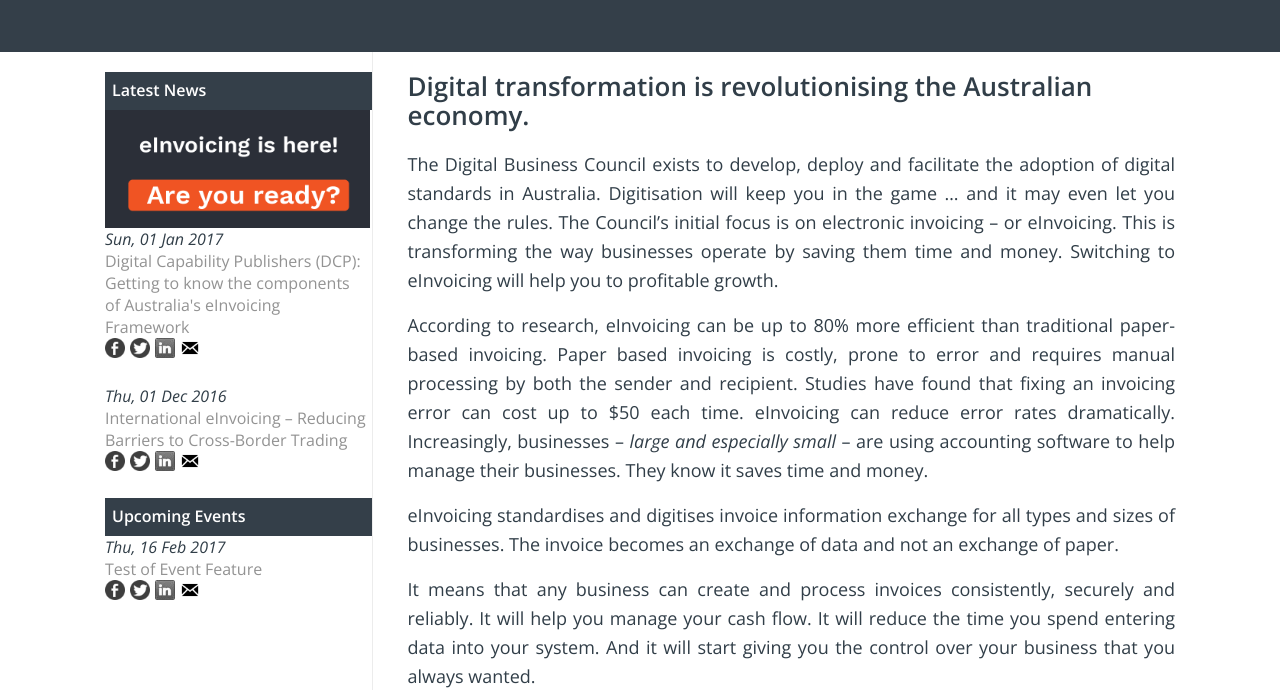
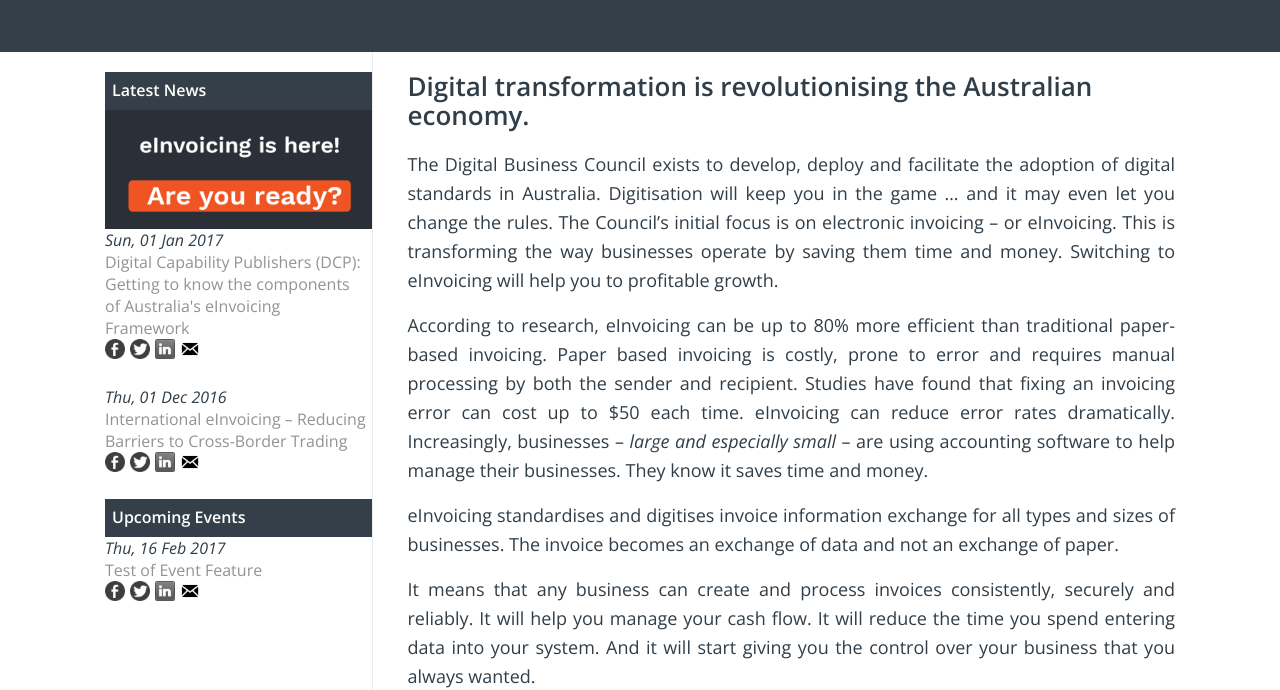
Before and after one commit to Digital-Business-Council/Digital-Business-Council.github.io, a Jekyll site: the page built from index.md, in a window 1280 px wide. Shown: the part 241-931 px from the top of the page. Built offline with Jekyll 4.4.1, drawn with Linux system fonts in a browser that asks for light colours; our own code applies the rules of GitHub Pages for plain Markdown files.

Commit message:
Update sidebar-menu.html

```diff
--- a/_includes/sidebar-menu.html
+++ b/_includes/sidebar-menu.html
@@ -3,7 +3,7 @@
 <ul class="sidebar-menu">
 
     <li class="menu-title">Latest News</li>
-<img src="{{site.url}}/images/eInvoicing-is-here.png" width="265px" style="float:left;">
+<img src="{{site.url}}/images/eInvoicing-is-here.png" width="267px" style="float:left;">
 <ul>
   {% for blog-page in site.categories.blog %}
     <div class="news-block">
```
